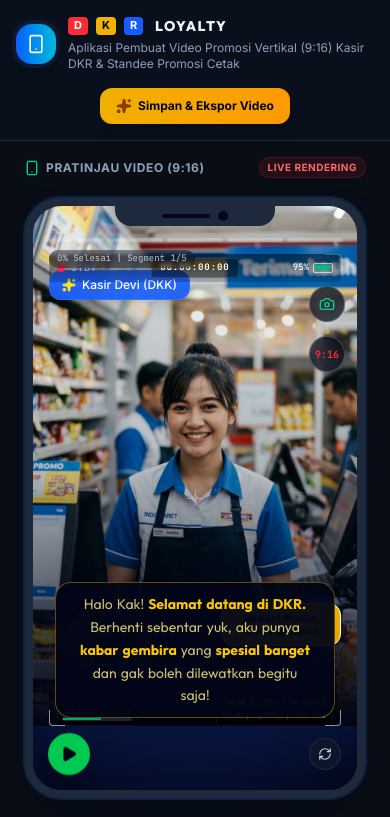
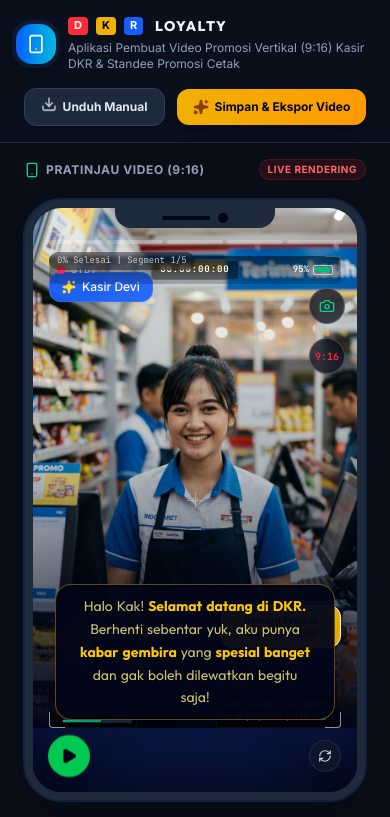
Before and after one commit to maydreamonline-star/AI-Video, a React (Vite) app: page / in a window 390 px wide. Shown: the top 817 px of the page. Built offline with nearby package versions, Linux system fonts and the light colour scheme.

Commit message:
feat: add manifest download functionality
Implement direct campaign manifest export to streamline configuration deployment for merchant tablets and refine UI branding.

```diff
--- a/src/App.tsx
+++ b/src/App.tsx
@@ -41,6 +41,7 @@
   const [availableVoices, setAvailableVoices] = useState<SpeechSynthesisVoice[]>([]);
   const [exportingState, setExportingState] = useState<'idle' | 'hub' | 'preparing' | 'rendering' | 'success'>('idle');
   const [exportProgress, setExportProgress] = useState(0);
+  const [successNoticeActive, setSuccessNoticeActive] = useState<boolean>(false);
 
   // High-Definition (HD) Real-time Screen Recorder states
   const [recorderState, setRecorderState] = useState<'idle' | 'countdown' | 'recording' | 'processing' | 'finished' | 'error'>('idle');
@@ -299,6 +300,35 @@
     setExportProgress(0);
   };
 
+  const handleDownloadManifestDirectly = () => {
+    // Generate simulated Campaign text package to trigger real download instantly!
+    const promoContent = `=== RETAIL TABLET CAMPAIGN BUNDLE ===\n` +
+      `Merchant Name        : ${config.merchantName || 'DKR Retail Store'}\n` +
+      `Cashier Name         : ${config.cashierName || 'Devi'}\n` +
+      `Loyalty URL/QR Value : ${config.qrValue || 'https://google.com'}\n` +
+      `Loyalty Product      : ${config.rewardProduct || 'Teh Botol Sosro'}\n` +
+      `Voice Synthesizer ID : ${config.selectedVoiceName || 'Default SPG System'}\n\n` +
+      `=== VOICE TRANSCIPT & KARAOKE SEQUENCE ===\n` +
+      segments.map((seg, idx) => `Segment ${idx + 1}: "${seg.text}"`).join('\n') + `\n\n` +
+      `=== DISPATCH INSTRUCTIONS ===\n` +
+      `1. Put this configuration file on your merchant tablet local directory dynamic_assets/\n` +
+      `2. Open active DKR Merchant app under dynamic loyalty modules.\n` +
+      `3. Tablet standee display and vocoder voice synthesizers will reflect these settings immediately.\n\n` +
+      `Export Verification ID: SHA256-${Math.random().toString(36).substring(7).toUpperCase()}\n` +
+      `Generated On Campaign Portal: ${new Date().toISOString()}`;
+
+    const blob = new Blob([promoContent], { type: 'text/plain;charset=utf-8' });
+    const downloadUrl = URL.createObjectURL(blob);
+
+    const a = document.createElement('a');
+    a.href = downloadUrl;
+    a.download = `DKR_Loyalti_Promo_Manifest.txt`;
+    document.body.appendChild(a);
+    a.click();
+    document.body.removeChild(a);
+    URL.revokeObjectURL(downloadUrl);
+  };
+
   // Run a simulated export
   const handleExportSimulate = () => {
     setExportingState('preparing');
@@ -360,6 +390,18 @@
           audio: true
         });
       } catch (audioErr: any) {
+        // Check if the user actively canceled or clicked Cancel in the browser popups
+        const isUserDenial =
+          audioErr?.name === 'NotAllowedError' ||
+          audioErr?.name === 'PermissionDeniedError' ||
+          audioErr?.message?.toLowerCase().includes('denied') ||
+          audioErr?.message?.toLowerCase().includes('cancel') ||
+          audioErr?.message?.toLowerCase().includes('abort');
+
+        if (isUserDenial) {
+          throw audioErr; // Throw immediately to outer catch so they don't get prompted again!
+        }
+
         console.warn('Gagal merekam audio tab, mencoba alternatif tanpa audio agar tidak stuck...', audioErr);
         // Fallback to video-only to guarantee it never gets stuck
         stream = await navigator.mediaDevices.getDisplayMedia({
@@ -506,6 +548,8 @@
     }
   }, [isPlaying, recorderState]);
 
+  const isExportingActive = exportingState === 'preparing' || exportingState === 'rendering' || ['countdown', 'recording', 'processing'].includes(recorderState);
+
   return (
     <div className="min-h-screen bg-[#090d16] text-[#dfebfc] flex flex-col font-sans selection:bg-blue-500/30">
 
@@ -531,12 +575,34 @@
 
           <div className="flex items-center gap-3">
             <button
+              onClick={handleDownloadManifestDirectly}
+              className="bg-slate-800 hover:bg-slate-700 text-slate-200 border border-slate-700 font-extrabold text-xs px-4 py-2.5 rounded-xl shadow flex items-center gap-1.5 transition-transform active:scale-95"
+              title="Unduh Manifes Data Kampanye langsung tanpa rekam layar"
+            >
+              <Download className="w-4 h-4 text-slate-300 animate-bounce" />
+              <span>Unduh Manual</span>
+            </button>
+            <button
               id="export-trigger-btn"
               onClick={openExportHub}
-              className="bg-gradient-to-r from-yellow-500 to-amber-500 hover:from-yellow-600 hover:to-amber-600 text-slate-950 font-extrabold text-xs px-4 py-2.5 rounded-xl shadow-lg flex items-center gap-1.5 transition-transform active:scale-95"
+              disabled={isExportingActive}
+              className={`bg-gradient-to-r from-yellow-500 to-amber-500 hover:from-yellow-600 hover:to-amber-600 text-slate-950 font-extrabold text-xs px-4 py-2.5 rounded-xl shadow-lg flex items-center gap-1.5 transition-all duration-200 ${
+                isExportingActive
+                  ? 'opacity-65 cursor-not-allowed scale-95'
+                  : 'active:scale-95 hover:shadow-xl'
+              }`}
             >
+              {isExportingActive ? (
+                <>
+                  <RefreshCw className="w-4 h-4 text-slate-950 animate-spin" />
+                  <span>Proses Ekspor Aktif...</span>
+                </>
+              ) : (
+                <>
                   <Sparkles className="w-4 h-4 text-amber-900 fill-amber-900 animate-pulse" />
                   <span>Simpan & Ekspor Video</span>
+                </>
+              )}
             </button>
           </div>
         </div>
@@ -802,7 +868,7 @@
                     <li>Silahkan klik tombol "Coba Lagi" di bawah dan setujui izin sharing yang muncul.</li>
                   </ol>
                 </div>
-                <div className="flex gap-2 justify-center pt-2">
+                <div className="flex flex-col sm:flex-row gap-2 justify-center pt-2">
                   <button
                     onClick={() => setRecorderState('idle')}
                     className="bg-slate-800 hover:bg-slate-700 text-slate-300 font-bold text-xs py-2 px-4 rounded-xl"
@@ -813,7 +879,16 @@
                     onClick={startHdRecording}
                     className="bg-yellow-500 hover:bg-yellow-600 text-slate-950 font-bold text-xs py-2 px-4 rounded-xl"
                   >
-                    Coba Lagi
+                    Coba Lagi Rekam Layar
+                  </button>
+                  <button
+                    onClick={() => {
+                      setRecorderState('idle');
+                      handleExportSimulate();
+                    }}
+                    className="bg-gradient-to-r from-emerald-500 to-green-600 hover:from-emerald-600 hover:to-green-700 text-slate-950 font-extrabold text-xs py-2 px-4 rounded-xl shadow"
+                  >
+                    Atau Jalankan Simulasi Cepat (Bypass Izin)
                   </button>
                 </div>
               </div>
@@ -925,6 +1000,16 @@
                 {/* Simulated Success Screen in Option UI (If they clicked Option 2 and succeeded) */}
                 {exportingState === 'success' && (
                   <div className="bg-slate-950 p-4 rounded-2xl border border-slate-800 space-y-3.5">
+                    {successNoticeActive ? (
+                      <div className="py-2 text-center space-y-2 animate-bounce">
+                        <div className="w-10 h-10 rounded-full bg-emerald-500/10 text-emerald-400 flex items-center justify-center mx-auto">
+                          <CheckCircle className="w-6 h-6 animate-pulse" />
+                        </div>
+                        <p className="text-emerald-400 font-extrabold text-xs">Simulasi Unduhan Berhasil Dilakukan!</p>
+                        <p className="text-slate-400 text-[10px]">Media pack DKR_Loyalti_Promo_Manifest.txt berhasil diunduh ke Laptop/PC Anda.</p>
+                      </div>
+                    ) : (
+                      <>
                         <div className="flex items-center gap-2">
                           <div className="w-8 h-8 rounded-full bg-emerald-500/10 text-emerald-400 flex items-center justify-center">
                             <CheckCircle className="w-4 h-4" />
@@ -945,8 +1030,39 @@
                             href="#"
                             onClick={(e) => {
                               e.preventDefault();
-                          alert('Mengunduh paket media video DKR_Loyalti_Promo_9-16.mp4 beserta transkip pelengkap! Silahkan pasang di tablet retail kasir Anda.');
+
+                              // Generate simulated Campaign text package to bypass alerts and trigger real download!
+                              const promoContent = `=== RETAIL TABLET CAMPAIGN BUNDLE ===\n` +
+                                `Campaign Title       : ${config.title || 'Kabar gembira buat kamu!'}\n` +
+                                `Loyalty URL/QR Value : ${config.qrValue || 'https://google.com'}\n` +
+                                `Loyalty Product      : ${config.rewardProduct || 'Teh Botol Sosro'}\n` +
+                                `Voice Synthesizer ID : ${config.voiceIndex || 0}\n\n` +
+                                `=== VOICE TRANSCIPT & KARAOKE SEQUENCE ===\n` +
+                                segments.map((seg, idx) => `Segment ${idx + 1}: "${seg.text}"`).join('\n') + `\n\n` +
+                                `=== DISPATCH INSTRUCTIONS ===\n` +
+                                `1. Put this configuration file on your merchant tablet local directory dynamic_assets/\n` +
+                                `2. Open active DKR Merchant app under dynamic loyalty modules.\n` +
+                                `3. Tablet standee display and vocoder voice synthesizers will reflect these settings immediately.\n\n` +
+                                `Export Verification ID: SHA256-${Math.random().toString(36).substring(7).toUpperCase()}\n` +
+                                `Generated On Campaign Portal: ${new Date().toISOString()}`;
+
+                              const blob = new Blob([promoContent], { type: 'text/plain;charset=utf-8' });
+                              const downloadUrl = URL.createObjectURL(blob);
+
+                              const a = document.createElement('a');
+                              a.href = downloadUrl;
+                              a.download = `DKR_Loyalti_Promo_Manifest.txt`;
+                              document.body.appendChild(a);
+                              a.click();
+                              document.body.removeChild(a);
+                              URL.revokeObjectURL(downloadUrl);
+
+                              // Instead of window.alert() which gets sandboxed & stuck, show gorgeous inline banner!
+                              setSuccessNoticeActive(true);
+                              setTimeout(() => {
+                                setSuccessNoticeActive(false);
                                 closeExportModal();
+                              }, 2500);
                             }}
                             className="bg-gradient-to-r from-green-500 to-emerald-600 hover:from-green-600 hover:to-emerald-700 text-slate-950 font-black text-[11px] py-2 px-4 rounded-lg flex items-center gap-1 shadow"
                           >
@@ -954,6 +1070,8 @@
                             <span>Unduh Simulasi MP4</span>
                           </a>
                         </div>
+                      </>
+                    )}
                     </div>
                   )}
 
--- a/src/components/VideoPlayer.tsx
+++ b/src/components/VideoPlayer.tsx
@@ -130,7 +130,7 @@
                   className="absolute left-4 top-16 bg-blue-600/90 text-white backdrop-blur-md px-3 py-1.5 rounded-xl border border-blue-400/30 shadow-lg text-xs font-medium flex items-center gap-1.5"
                 >
                   <Sparkles className="w-3.5 h-3.5 text-yellow-300 fill-yellow-300" />
-                  <span>Kasir {config.cashierName || 'Devi'} (DKK)</span>
+                  <span>Kasir {config.cashierName || 'Devi'}</span>
                 </motion.div>
 
                 {/* Visual Cue: Mini Signage */}
```
Lines whose indentation alone changed are shown as unchanged.
